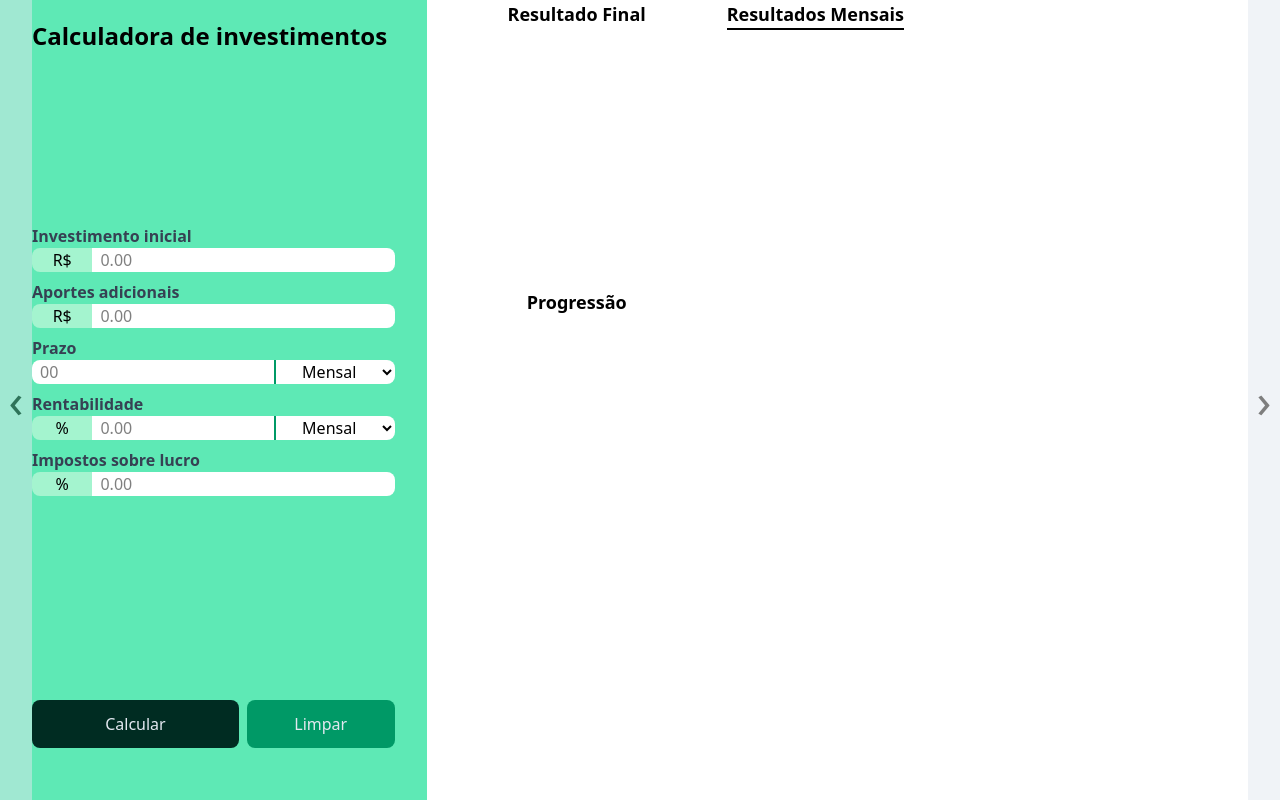
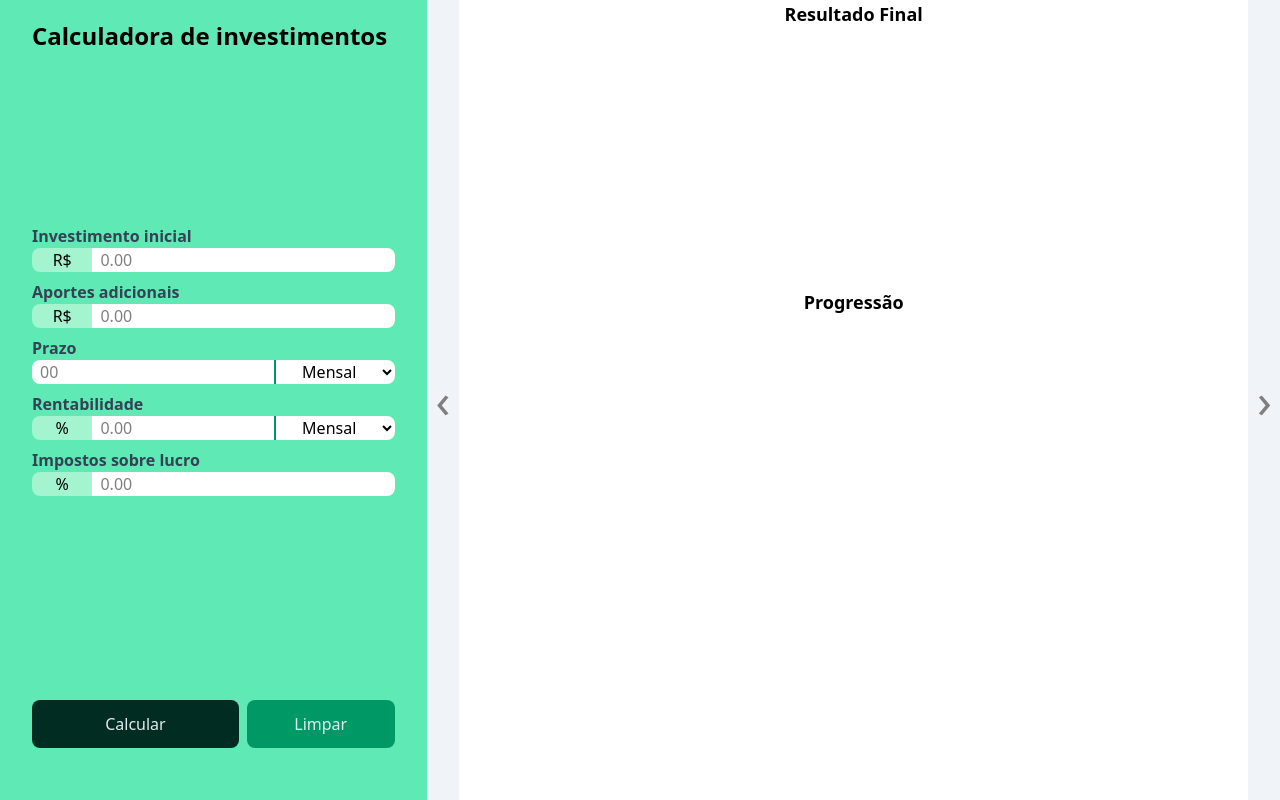
Before and after one commit to Robsonspires/projetoCalculadoraInvestimentos, a website built with Vite: page index.html in a window 1280 px wide. Built offline with nearby package versions, Linux system fonts and the light colour scheme.

Commit message:
incio carrossel, salvando para retornar branch anterior, correção de erro na tag main.

```diff
--- a/index.html
+++ b/index.html
@@ -149,14 +149,13 @@
         </button>
       </div>
     </aside>
-    <main class="row-span-2 col-span-2">
+    <main class="contain-content row-span-2 col-span-2">
       <button
         id="slide-arrow-previous"
         class="absolute inset-y-0 left-0 text-5xl cursor-pointer bg-slate-200 opacity-50 w-8 hover:opacity-100 focus:opacity-100"
       >
         &#8249;
       </button>
-
       <button
         cursor-pointer
         bg-slate-200
@@ -167,8 +166,8 @@
       >
         &#8250;
       </button>
-      <div id="carousel" class="h-full w-full flex">
-        <section id="charts-container" class="h-full">
+      <div id="carousel" class="h-full w-full flex overflow-auto scroll-smooth">
+        <section id="charts-container" class="h-full basis-full shrink-0">
           <div class="h-[36%] flex flex-col items-center pb-10">
             <p class="font-bold text-lg">Resultado Final</p>
             <canvas id="final-money-distribuition"></canvas>
@@ -178,7 +177,10 @@
             <canvas id="progression"></canvas>
           </div>
         </section>
-        <section id="table-container" class="h-full overflow-y-auto">
+        <section
+          id="table-container"
+          class="h-full basis-full overflow-y-auto shrink-0"
+        >
           <p class="font-bold text-lg text-center">Resultados Mensais</p>
           <table
             id="results-table"
--- a/main.js
+++ b/main.js
@@ -229,7 +229,6 @@ previousButton.addEventListener("click", () => {
   carouselEl.scrollLeft -= mainEl.clientWidth;
 });
 
+form.addEventListener("submit", renderProgression);
 // calculateButton.addEventListener("click", renderProgression); // trocado do botão para o formulário.
-// form.addEventListener("submit", renderProgression);
-calculateButton.addEventListener("click", renderProgression);
 cleanFormButton.addEventListener("click", clearForm);
```
